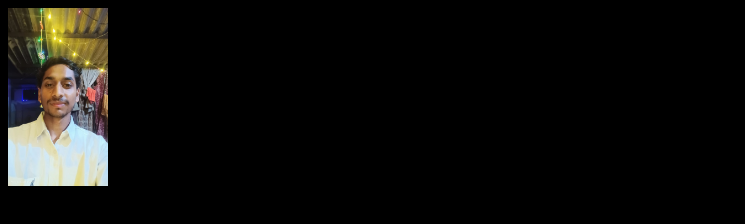
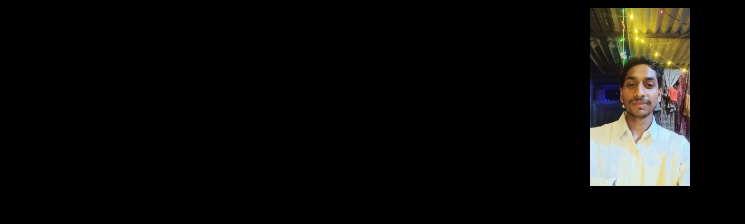
Before and after one commit to ansh36126/Portfolio-, a plain HTML site: page Index.html in a window 1280 px wide. Shown: the whole page, without its empty margins (0-745 px from the left). Drawn offline with Linux system fonts and the light colour scheme.

Commit message:
Update Index.html

```diff
--- a/Index.html
+++ b/Index.html
@@ -6,8 +6,8 @@
     <title>Document</title>
 </head>
 <body style="background-color : black">
-    <header>
-        <img src="IMG-20241031-WA0054.jpg" width="100" hieght="50" align="center">
-    </header>
+    <div align="center">
+        <img src="IMG-20241031-WA0054.jpg" width="100" hieght="50" >
+    </div>
 </body>
 </html>
```
